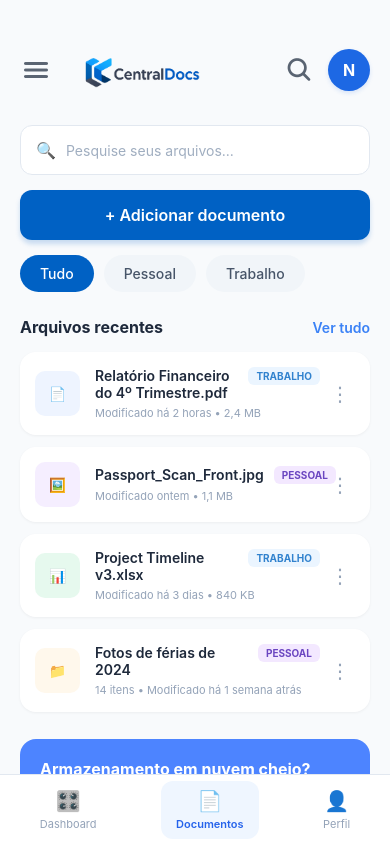
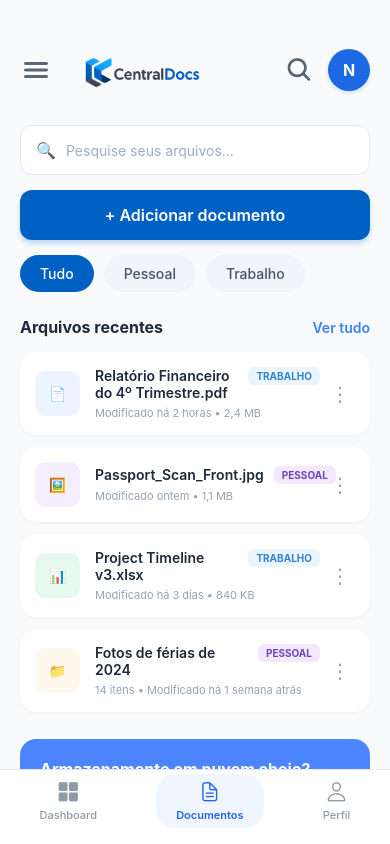
Before and after one commit to Arturqueiiroz/CentralDocsMobile, a React Native app: screen /Documentos in a window 390 px wide. Built offline with nearby package versions, Linux system fonts and the light colour scheme.

Commit message:
Atualiza a navegação inicial para a tela de TelaHome, adiciona a tela de Documentos e integra o Footer nas telas de Documentos e Perfil. Melhora a tipagem e o estilo dos componentes.

```diff
--- a/App.tsx
+++ b/App.tsx
@@ -20,6 +20,8 @@ export type RootStackParamList = {
     TelaHome: undefined;
     TelaPrincipal: undefined;
     Formulario: undefined;
+    Documentos: undefined;
+    Perfil: undefined;
 };
 
 const Stack = createNativeStackNavigator<RootStackParamList>();
@@ -28,7 +30,7 @@ export default function App() {
     return (
         <NavigationContainer>
             <Stack.Navigator
-                initialRouteName="Perfil"
+                initialRouteName="TelaHome"
                 screenOptions={{
                     headerShown: false,
                 }}
--- a/src/Presentation/components/Footer.tsx
+++ b/src/Presentation/components/Footer.tsx
@@ -1,20 +1,24 @@
 import React from "react";
-import { View, Text, TouchableOpacity, StyleSheet, Alert, } from "react-native";
+import { View, Text, TouchableOpacity, StyleSheet } from "react-native";
 import { Ionicons } from "@expo/vector-icons";
-import { useNavigation, useRoute,} from "@react-navigation/native";
+import {
+    useNavigation,
+    useRoute,
+    RouteProp,
+} from "@react-navigation/native";
 import { NativeStackNavigationProp } from "@react-navigation/native-stack";
 
 import { RootStackParamList } from "../../../App";
 
 type NavigationProps = NativeStackNavigationProp<RootStackParamList>;
+type RouteProps = RouteProp<RootStackParamList>;
 
 export const FooterScreen = () => {
     const navigation = useNavigation<NavigationProps>();
-    const route = useRoute();
+    const route = useRoute<RouteProps>();
 
     return (
         <View style={styles.containerIcones}>
-
             {/* Dashboard */}
             <TouchableOpacity
                 style={[
@@ -26,18 +30,13 @@ export const FooterScreen = () => {
                 <Ionicons
                     name="grid"
                     size={22}
-                    color={
-                        route.name === "TelaHome"
-                            ? "#2563EB"
-                            : "#8E9AA6"
-                    }
+                    color={route.name === "TelaHome" ? "#2563EB" : "#8E9AA6"}
                 />
 
                 <Text
                     style={[
                         styles.tabLabel,
-                        route.name === "TelaHome" &&
-                            styles.tabLabelActive,
+                        route.name === "TelaHome" && styles.tabLabelActive,
                     ]}
                 >
                     Dashboard
@@ -46,21 +45,24 @@ export const FooterScreen = () => {
 
             {/* Documentos */}
             <TouchableOpacity
-                style={styles.tabItem}
-                onPress={() =>
-                    Alert.alert(
-                        "Em desenvolvimento",
-                        "A tela de Documentos ainda não foi criada."
-                    )
-                }
+                style={[
+                    styles.tabItem,
+                    route.name === "Documentos" && styles.tabItemActive,
+                ]}
+                onPress={() => navigation.navigate("Documentos")}
             >
                 <Ionicons
                     name="document-text-outline"
                     size={22}
-                    color="#8E9AA6"
+                    color={route.name === "Documentos" ? "#2563EB" : "#8E9AA6"}
                 />
 
-                <Text style={styles.tabLabel}>
+                <Text
+                    style={[
+                        styles.tabLabel,
+                        route.name === "Documentos" && styles.tabLabelActive,
+                    ]}
+                >
                     Documentos
                 </Text>
             </TouchableOpacity>
@@ -69,32 +71,25 @@ export const FooterScreen = () => {
             <TouchableOpacity
                 style={[
                     styles.tabItem,
-                    route.name === "TelaPrincipal" &&
-                        styles.tabItemActive,
+                    route.name === "Perfil" && styles.tabItemActive,
                 ]}
-                onPress={() => navigation.navigate("TelaPrincipal")}
+                onPress={() => navigation.navigate("Perfil")}
             >
                 <Ionicons
                     name="person-outline"
                     size={22}
-                    color={
-                        route.name === "TelaPrincipal"
-                            ? "#2563EB"
-                            : "#8E9AA6"
-                    }
+                    color={route.name === "Perfil" ? "#2563EB" : "#8E9AA6"}
                 />
 
                 <Text
                     style={[
                         styles.tabLabel,
-                        route.name === "TelaPrincipal" &&
-                            styles.tabLabelActive,
+                        route.name === "Perfil" && styles.tabLabelActive,
                     ]}
                 >
                     Perfil
                 </Text>
             </TouchableOpacity>
-
         </View>
     );
 };
--- a/src/Presentation/views/Documentos/Documentos.tsx
+++ b/src/Presentation/views/Documentos/Documentos.tsx
@@ -1,73 +1,109 @@
-import React, { useState } from 'react';
-import { StyleSheet, View, Text, TextInput, TouchableOpacity, ScrollView, Image, Dimensions } from 'react-native';
-// 1. Importando o Header customizado
-import { HeaderScreen } from '../../components/Header';
-// Tipagem básica para os itens de arquivo
+import React, { useState } from "react";
+import {StyleSheet,View,Text,TextInput,TouchableOpacity,ScrollView,Dimensions,} from "react-native";
+import { HeaderScreen } from "../../components/Header";
+import { FooterScreen } from "../../components/Footer";
+
 interface DocumentItem {
   id: string;
   title: string;
-    type: 'TRABALHO' | 'PESSOAL';
+  type: "TRABALHO" | "PESSOAL";
   info: string;
-    iconType: 'pdf' | 'image' | 'excel' | 'folder';
+  iconType: "pdf" | "image" | "excel" | "folder";
 }
-
-const { width } = Dimensions.get('window');
+const { width } = Dimensions.get("window");
 
 export default function DocumentosScreen() {
-    const [activeTab, setActiveTab] = useState<'Tudo' | 'Pessoal' | 'Trabalho'>('Tudo');
-
-    // Dados fictícios baseados na imagem
+  const [activeTab, setActiveTab] = useState<"Tudo" | "Pessoal" | "Trabalho">(
+    "Tudo",
+  );
   const documentos: DocumentItem[] = [
     {
-            id: '1',
-            title: 'Relatório Financeiro do 4º Trimestre.pdf',
-            type: 'TRABALHO',
-            info: 'Modificado há 2 horas • 2,4 MB',
-            iconType: 'pdf',
+      id: "1",
+      title: "Relatório Financeiro do 4º Trimestre.pdf",
+      type: "TRABALHO",
+      info: "Modificado há 2 horas • 2,4 MB",
+      iconType: "pdf",
     },
     {
-            id: '2',
-            title: 'Passport_Scan_Front.jpg',
-            type: 'PESSOAL',
-            info: 'Modificado ontem • 1,1 MB',
-            iconType: 'image',
+      id: "2",
+      title: "Passport_Scan_Front.jpg",
+      type: "PESSOAL",
+      info: "Modificado ontem • 1,1 MB",
+      iconType: "image",
     },
     {
-            id: '3',
-            title: 'Project Timeline v3.xlsx',
-            type: 'TRABALHO',
-            info: 'Modificado há 3 dias • 840 KB',
-            iconType: 'excel',
+      id: "3",
+      title: "Project Timeline v3.xlsx",
+      type: "TRABALHO",
+      info: "Modificado há 3 dias • 840 KB",
+      iconType: "excel",
     },
     {
-            id: '4',
-            title: 'Fotos de férias de 2024',
-            type: 'PESSOAL',
-            info: '14 itens • Modificado há 1 semana atrás',
-            iconType: 'folder',
+      id: "4",
+      title: "Fotos de férias de 2024",
+      type: "PESSOAL",
+      info: "14 itens • Modificado há 1 semana atrás",
+      iconType: "folder",
     },
   ];
 
-    const renderIcon = (type: string) => {
+ const renderIcon = (type: DocumentItem["iconType"]) => {
     switch (type) {
-            case 'pdf': return <View style={[styles.iconContainer, { backgroundColor: '#EEF4FF' }]}><Text style={{ color: '#2F80ED', fontWeight: 'bold' }}>📄</Text></View>;
-            case 'image': return <View style={[styles.iconContainer, { backgroundColor: '#F5EEFF' }]}><Text style={{ color: '#9B51E0' }}>🖼️</Text></View>;
-            case 'excel': return <View style={[styles.iconContainer, { backgroundColor: '#E6F9EE' }]}><Text style={{ color: '#27AE60' }}>📊</Text></View>;
-            case 'folder': return <View style={[styles.iconContainer, { backgroundColor: '#FFF8EC' }]}><Text style={{ color: '#F2994A' }}>📁</Text></View>;
-            default: return <View style={styles.iconContainer}><Text>📄</Text></View>;
+      case "pdf":
+        return (
+          <View style={[styles.iconContainer, { backgroundColor: "#EEF4FF" }]}>
+            <Text
+              style={{
+                color: "#2F80ED",
+                fontWeight: "bold",
+              }}
+            >
+              📄
+            </Text>
+          </View>
+        );
+
+      case "image":
+        return (
+          <View style={[styles.iconContainer, { backgroundColor: "#F5EEFF" }]}>
+            <Text style={{ color: "#9B51E0" }}>🖼️</Text>
+          </View>
+        );
+
+      case "excel":
+        return (
+          <View style={[styles.iconContainer, { backgroundColor: "#E6F9EE" }]}>
+            <Text style={{ color: "#27AE60" }}>📊</Text>
+          </View>
+        );
+
+      case "folder":
+        return (
+          <View style={[styles.iconContainer, { backgroundColor: "#FFF8EC" }]}>
+            <Text style={{ color: "#F2994A" }}>📁</Text>
+          </View>
+        );
+
+      default:
+        return (
+          <View style={styles.iconContainer}>
+            <Text>📄</Text>
+          </View>
+        );
     }
   };
 
   return (
     <View style={styles.container}>
-            {/* 2. HEADER CUSTOMIZADO COMPARTILHADO (Passando o nome opcional se quiser) */}
       <HeaderScreen nome="Nickinho" />
 
-            <ScrollView showsVerticalScrollIndicator={false} contentContainerStyle={styles.scrollContent}>
-
-                {/* BARRA DE PESQUISA */}
+      <ScrollView
+        showsVerticalScrollIndicator={false}
+        contentContainerStyle={styles.scrollContent}
+      >
         <View style={styles.searchSection}>
           <Text style={styles.searchIcon}>🔍</Text>
+
           <TextInput
             style={styles.input}
             placeholder="Pesquise seus arquivos..."
@@ -75,99 +111,104 @@ export default function DocumentosScreen() {
           />
         </View>
 
-                {/* BOTÃO ADICIONAR DOCUMENTO */}
         <TouchableOpacity style={styles.addButton}>
           <Text style={styles.addButtonText}>+ Adicionar documento</Text>
         </TouchableOpacity>
 
-                {/* FILTROS (CHIPS) */}
         <View style={styles.chipsContainer}>
-                    {(['Tudo', 'Pessoal', 'Trabalho'] as const).map((tab) => (
+          {(["Tudo", "Pessoal", "Trabalho"] as const).map((tab) => (
             <TouchableOpacity
               key={tab}
               style={[styles.chip, activeTab === tab && styles.chipActive]}
               onPress={() => setActiveTab(tab)}
             >
-                            <Text style={[styles.chipText, activeTab === tab && styles.chipTextActive]}>
+              <Text
+                style={[
+                  styles.chipText,
+                  activeTab === tab && styles.chipTextActive,
+                ]}
+              >
                 {tab}
               </Text>
             </TouchableOpacity>
           ))}
         </View>
 
-                {/* SEÇÃO ARQUIVOS RECENTES */}
         <View style={styles.sectionHeader}>
           <Text style={styles.sectionTitle}>Arquivos recentes</Text>
+
           <TouchableOpacity>
             <Text style={styles.viewAllText}>Ver tudo</Text>
           </TouchableOpacity>
         </View>
 
-                {/* LISTA DE DOCUMENTOS */}
         {documentos.map((item) => (
           <View key={item.id} style={styles.docCard}>
             {renderIcon(item.iconType)}
+
             <View style={styles.docInfo}>
               <View style={styles.docTitleRow}>
-                                <Text style={styles.docTitle} numberOfLines={2}>{item.title}</Text>
-                                <View style={[
+                <Text style={styles.docTitle} numberOfLines={2}>
+                  {item.title}
+                </Text>
+
+                <View
+                  style={[
                     styles.badge,
-                                    { backgroundColor: item.type === 'TRABALHO' ? '#EBF5FF' : '#F3E8FF' }
-                                ]}>
-                                    <Text style={[
+                    {
+                      backgroundColor:
+                        item.type === "TRABALHO" ? "#EBF5FF" : "#F3E8FF",
+                    },
+                  ]}
+                >
+                  <Text
+                    style={[
                       styles.badgeText,
-                                        { color: item.type === 'TRABALHO' ? '#3182CE' : '#6B46C1' }
-                                    ]}>{item.type}</Text>
+                      {
+                        color: item.type === "TRABALHO" ? "#3182CE" : "#6B46C1",
+                      },
+                    ]}
+                  >
+                    {item.type}
+                  </Text>
                 </View>
               </View>
+
               <Text style={styles.docMeta}>{item.info}</Text>
             </View>
+
             <TouchableOpacity style={styles.moreButton}>
               <Text style={styles.moreButtonText}>⋮</Text>
             </TouchableOpacity>
           </View>
         ))}
-
-                {/* BANNER PROMOÇÃO (UPGRADE) */}
         <View style={styles.upgradeBanner}>
           <Text style={styles.bannerTitle}>Armazenamento em nuvem cheio?</Text>
+
           <Text style={styles.bannerSubtitle}>
-                        Faça upgrade para a versão Pro e obtenha 2 TB de armazenamento criptografado de documentos.
+            Faça upgrade para a versão Pro e obtenha 2 TB de armazenamento
+            criptografado de documentos.
           </Text>
+
           <TouchableOpacity style={styles.upgradeButton}>
             <Text style={styles.upgradeButtonText}>Atualize agora</Text>
           </TouchableOpacity>
         </View>
 
-                {/* GRID INFERIOR (Cofre / Links) */}
         <View style={styles.gridContainer}>
           <TouchableOpacity style={styles.gridCard}>
             <Text style={styles.gridIcon}>🛡️</Text>
             <Text style={styles.gridText}>Cofre seguro</Text>
           </TouchableOpacity>
+
           <TouchableOpacity style={styles.gridCard}>
             <Text style={styles.gridIcon}>🔗</Text>
             <Text style={styles.gridText}>Links compartilhados</Text>
           </TouchableOpacity>
         </View>
-
       </ScrollView>
 
-            {/* FOOTER TAB BAR BAR */}
-            <View style={styles.tabBar}>
-                <TouchableOpacity style={styles.tabItem}>
-                    <Text style={styles.tabIcon}>🎛️</Text>
-                    <Text style={styles.tabLabel}>Dashboard</Text>
-                </TouchableOpacity>
-                <TouchableOpacity style={[styles.tabItem, styles.tabItemActive]}>
-                    <Text style={[styles.tabIcon, styles.tabIconActive]}>📄</Text>
-                    <Text style={[styles.tabLabel, styles.tabLabelActive]}>Documentos</Text>
-                </TouchableOpacity>
-                <TouchableOpacity style={styles.tabItem}>
-                    <Text style={styles.tabIcon}>👤</Text>
-                    <Text style={styles.tabLabel}>Perfil</Text>
-                </TouchableOpacity>
-            </View>
+      <FooterScreen />
     </View>
   );
 }
@@ -175,239 +216,229 @@ export default function DocumentosScreen() {
 const styles = StyleSheet.create({
   container: {
     flex: 1,
-        backgroundColor: '#F8FAFC',
-        // 3. Removido paddingTop exagerado daqui pois o HeaderScreen já possui margem superior interna
+    backgroundColor: "#F8FAFC",
   },
+
   scrollContent: {
     paddingHorizontal: 20,
-        paddingBottom: 100,
+    paddingBottom: 140,
   },
+
   searchSection: {
-        flexDirection: 'row',
-        alignItems: 'center',
-        backgroundColor: '#FFFFFF',
+    flexDirection: "row",
+    alignItems: "center",
+    backgroundColor: "#FFFFFF",
     borderWidth: 1,
-        borderColor: '#E2E8F0',
+    borderColor: "#E2E8F0",
     borderRadius: 12,
     marginVertical: 15,
     paddingHorizontal: 15,
     height: 50,
   },
+
   searchIcon: {
     marginRight: 10,
     fontSize: 16,
   },
+
   input: {
     flex: 1,
-        color: '#1A202C',
+    color: "#1A202C",
   },
+
   addButton: {
-        backgroundColor: '#0061C4',
+    backgroundColor: "#0061C4",
     borderRadius: 12,
     height: 50,
-        justifyContent: 'center',
-        alignItems: 'center',
-        shadowColor: '#0061C4',
+    justifyContent: "center",
+    alignItems: "center",
+    shadowColor: "#0061C4",
     shadowOffset: { width: 0, height: 4 },
     shadowOpacity: 0.2,
     shadowRadius: 5,
     elevation: 3,
   },
+
   addButtonText: {
-        color: '#FFFFFF',
+    color: "#FFFFFF",
     fontSize: 16,
-        fontWeight: '600',
+    fontWeight: "600",
   },
+
   chipsContainer: {
-        flexDirection: 'row',
+    flexDirection: "row",
     marginVertical: 15,
   },
+
   chip: {
     paddingHorizontal: 20,
     paddingVertical: 10,
     borderRadius: 20,
-        backgroundColor: '#F1F5F9',
+    backgroundColor: "#F1F5F9",
     marginRight: 10,
   },
+
   chipActive: {
-        backgroundColor: '#0061C4',
+    backgroundColor: "#0061C4",
   },
+
   chipText: {
-        color: '#475569',
-        fontWeight: '500',
+    color: "#475569",
+    fontWeight: "500",
   },
+
   chipTextActive: {
-        color: '#FFFFFF',
+    color: "#FFFFFF",
   },
+
   sectionHeader: {
-        flexDirection: 'row',
-        justifyContent: 'space-between',
-        alignItems: 'center',
+    flexDirection: "row",
+    justifyContent: "space-between",
+    alignItems: "center",
     marginTop: 10,
     marginBottom: 15,
   },
+
   sectionTitle: {
     fontSize: 16,
-        fontWeight: '700',
-        color: '#1E293B',
+    fontWeight: "700",
+    color: "#1E293B",
   },
+
   viewAllText: {
-        color: '#3B82F6',
-        fontWeight: '600',
+    color: "#3B82F6",
+    fontWeight: "600",
   },
+
   docCard: {
-        flexDirection: 'row',
-        backgroundColor: '#FFFFFF',
+    flexDirection: "row",
+    backgroundColor: "#FFFFFF",
     padding: 15,
     borderRadius: 16,
     marginBottom: 12,
-        alignItems: 'center',
-        shadowColor: '#000',
+    alignItems: "center",
+    shadowColor: "#000",
     shadowOffset: { width: 0, height: 1 },
     shadowOpacity: 0.05,
     shadowRadius: 3,
     elevation: 1,
   },
+
   iconContainer: {
     width: 45,
     height: 45,
     borderRadius: 10,
-        justifyContent: 'center',
-        alignItems: 'center',
+    justifyContent: "center",
+    alignItems: "center",
     marginRight: 15,
   },
+
   docInfo: {
     flex: 1,
   },
+
   docTitleRow: {
-        flexDirection: 'row',
-        justifyContent: 'space-between',
-        alignItems: 'flex-start',
+    flexDirection: "row",
+    justifyContent: "space-between",
+    alignItems: "flex-start",
     paddingRight: 5,
   },
+
   docTitle: {
-        fontSize: 14,
-        fontWeight: '600',
-        color: '#1E293B',
     flex: 1,
     marginRight: 10,
+    fontSize: 14,
+    fontWeight: "600",
+    color: "#1E293B",
   },
+
   badge: {
     paddingHorizontal: 8,
     paddingVertical: 3,
     borderRadius: 6,
   },
+
   badgeText: {
     fontSize: 10,
-        fontWeight: '700',
+    fontWeight: "700",
   },
+
   docMeta: {
+    marginTop: 5,
     fontSize: 11,
-        color: '#94A3B8',
-        marginTop: 5,
+    color: "#94A3B8",
   },
+
   moreButton: {
     paddingHorizontal: 5,
   },
+
   moreButtonText: {
     fontSize: 20,
-        color: '#94A3B8',
+    color: "#94A3B8",
   },
+
   upgradeBanner: {
-        backgroundColor: '#4D84FF',
+    backgroundColor: "#4D84FF",
     borderRadius: 16,
     padding: 20,
     marginVertical: 15,
   },
+
   bannerTitle: {
-        color: '#FFFFFF',
+    color: "#FFFFFF",
     fontSize: 16,
-        fontWeight: '700',
+    fontWeight: "700",
     marginBottom: 8,
   },
+
   bannerSubtitle: {
-        color: '#E0E7FF',
+    color: "#E0E7FF",
     fontSize: 12,
     lineHeight: 18,
     marginBottom: 15,
   },
+
   upgradeButton: {
-        backgroundColor: '#FFFFFF',
+    backgroundColor: "#FFFFFF",
+    alignSelf: "flex-start",
     paddingVertical: 10,
     paddingHorizontal: 20,
     borderRadius: 8,
-        alignSelf: 'flex-start',
   },
+
   upgradeButtonText: {
-        color: '#4D84FF',
-        fontWeight: '700',
+    color: "#4D84FF",
     fontSize: 14,
+    fontWeight: "700",
   },
+
   gridContainer: {
-        flexDirection: 'row',
-        justifyContent: 'space-between',
+    flexDirection: "row",
+    justifyContent: "space-between",
     marginBottom: 20,
   },
+
   gridCard: {
-        backgroundColor: '#FFFFFF',
     width: (width - 55) / 2,
+    height: 90,
+    backgroundColor: "#FFFFFF",
+    borderRadius: 16,
+    borderWidth: 1,
+    borderColor: "#E2E8F0",
+    justifyContent: "center",
+    alignItems: "center",
     padding: 15,
-        borderRadius: 16,
-        alignItems: 'center',
-        justifyContent: 'center',
-        height: 90,
-        borderWidth: 1,
-        borderColor: '#E2E8F0',
   },
+
   gridIcon: {
     fontSize: 24,
     marginBottom: 8,
   },
+
   gridText: {
     fontSize: 12,
-        fontWeight: '600',
-        color: '#1E293B',
-    },
-    tabBar: {
-        position: 'absolute',
-        bottom: 0,
-        left: 0,
-        right: 0,
-        height: 70,
-        backgroundColor: '#FFFFFF',
-        flexDirection: 'row',
-        justifyContent: 'space-around',
-        alignItems: 'center',
-        borderTopWidth: 1,
-        borderTopColor: '#E2E8F0',
-    },
-    tabItem: {
-        alignItems: 'center',
-        justifyContent: 'center',
-        paddingVertical: 8,
-        paddingHorizontal: 15,
-        borderRadius: 12,
-    },
-    tabItemActive: {
-        backgroundColor: '#EFF6FF',
-        paddingHorizontal: 15,
-        paddingVertical: 8,
-        borderRadius: 12,
-    },
-    tabIcon: {
-        fontSize: 20,
-        color: '#94A3B8',
-    },
-    tabIconActive: {
-        color: '#2563EB',
-    },
-    tabLabel: {
-        fontSize: 11,
-        color: '#94A3B8',
-        marginTop: 4,
-    },
-    tabLabelActive: {
-        color: '#2563EB',
-        fontWeight: '600',
+    fontWeight: "600",
+    color: "#1E293B",
   },
 });
--- a/src/Presentation/views/Perfil/Perfil.tsx
+++ b/src/Presentation/views/Perfil/Perfil.tsx
@@ -1,9 +1,8 @@
 import React from 'react';
-import { StyleSheet, View, Text, TouchableOpacity, ScrollView, Dimensions } from 'react-native';
+import { StyleSheet, View, Text, TouchableOpacity, ScrollView,} from 'react-native';
 import { Ionicons } from '@expo/vector-icons';
 import { HeaderScreen } from '../../components/Header'; // Ajuste os pontinhos de acordo com a pasta onde criar este arquivo
-
-const { width } = Dimensions.get('window');
+import { FooterScreen } from "../../components/Footer";
 
 export default function PerfilScreen() {
     return (
@@ -142,8 +141,11 @@ export default function PerfilScreen() {
                 {/* VERSÃO DO APP */}
                 <Text style={styles.versionText}>APP VERSION 2.4.1 (BUILD 829)</Text>
 
-            </ScrollView>
-        </View>
+         </ScrollView>
+
+<FooterScreen />
+
+</View>
     );
 }
 
@@ -154,7 +156,7 @@ const styles = StyleSheet.create({
     },
     scrollContent: {
         paddingHorizontal: 20,
-        paddingBottom: 40, // Respiro confortável no final da rolagem
+        paddingBottom: 140, // Respiro confortável no final da rolagem
     },
     profileHeaderContainer: {
         alignItems: 'center',
--- a/src/Presentation/views/TelaHome/TelaHome.tsx
+++ b/src/Presentation/views/TelaHome/TelaHome.tsx
@@ -136,11 +136,11 @@ const styles = StyleSheet.create({
         flex: 1,
         backgroundColor: '#F8FAFC', // Fundo levemente azulado/cinza claro muito limpo
     },
-    content: {
-        paddingHorizontal: 20,
-        paddingTop: 15,
-        paddingBottom: 110,
-    },
+content: {
+    paddingHorizontal: 20,
+    paddingTop: 15,
+    paddingBottom: 140,
+},
     welcomeContainer: {
         marginBottom: 25,
     },
```
Lines whose indentation alone changed are shown as unchanged.
